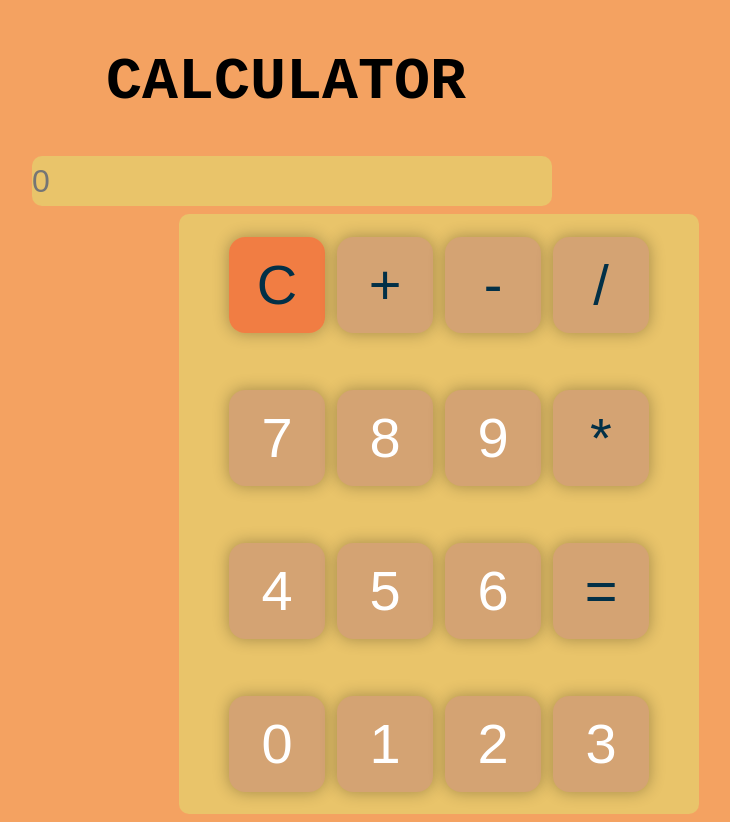
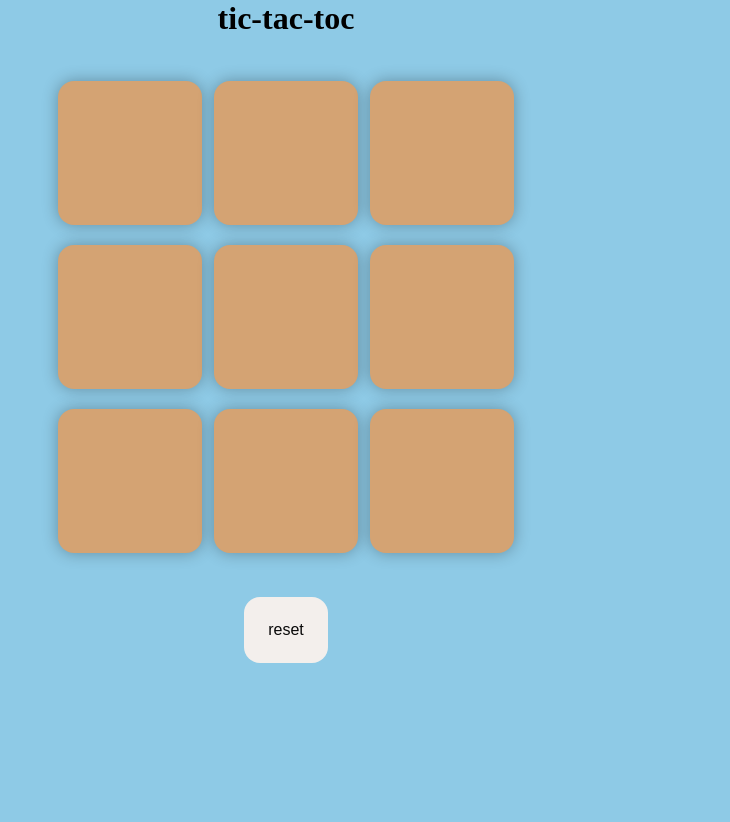
Before and after one commit to SAMARTHWALI/mini-projects, a plain HTML site: page index.html in a window 1280 px wide. Shown: the whole page, without its empty margins (354-1084 px from the left). After the commit the page ends 800 px from the top, so only its background shows below. Drawn offline with Linux system fonts and the light colour scheme.

Commit message:
Add files via upload
this is the tic tac toc game
HTML,CSS,javascript

```diff
--- a/index.html
+++ b/index.html
@@ -3,34 +3,34 @@
 <head>
     <meta charset="UTF-8">
     <meta name="viewport" content="width=device-width, initial-scale=1.0">
-    <title>calculator</title>
+    <title>tic-tac-toc</title>
     <link rel="stylesheet" href="style.css">
 </head>
-<h1 id="title">calculator</h1>
-<body class="body">
-    <input type="text" placeholder="0">
-    <div id="container">
+<body>
+    <main>
+        <div class="msg-cointainer hide">
+            <p id="msg">winner</p>
+            <button id="new-btn">new game</button>
+        </div>
+        <h1>tic-tac-toc</h1>
+        <div class="container">
+            <div class="game">
+                <button class="box"></button>
+                <button class="box"></button>
+                <button class="box"></button>
+                <button class="box"></button>
+                <button class="box"></button>
+                <button class="box"></button>
+                <button class="box"></button>
+                <button class="box"></button>
+                <button class="box"></button>
 
-        <button class="btn" id="btnc">C</button>
-        <button class="btn" id="btn-">+</button>
-        <button class="btn" id="btn-">-</button>
-        <button class="btn" id="btn/">/</button>
-        <button class="btn" id="btn7">7</button>
-        <button class="btn" id="btn8">8</button>
-        <button class="btn" id="btn9">9</button>
-        <button class="btn" id="btn*">*</button>
-        <button class="btn" id="btn4">4</button>
-        <button class="btn" id="btn5">5</button>
-        <button class="btn" id="btn6">6</button>
-        <button class="btn" id="btn=">=</button>
-        <button class="btn" id="btn0">0</button>
-        <button class="btn" id="btn1">1</button>
-        <button class="btn" id="btn2">2</button>
-        <button class="btn" id="btn3">3</button>
+            </div>
 
+        </div>
+    </main>
+    <button id="reset-btn">reset</button>
 
-
-    </div>
 </body>
-<script src="cal.js"></script>
+<script src="app.js"></script>
 </html>
--- a/style.css
+++ b/style.css
@@ -1,65 +1,65 @@
 *{
-    border: 0px;
-    padding: 0px;
+    margin: 0;
+    padding: 0;
+}
+body{
+    background-color: #8ecae6;
+    text-align: center;
+}
+.container{
+    height: 70vh;
+    display: flex;
+
+    justify-content: center;
     align-items: center;
 }
-body{
-    background-color: #f4a261;
-    text-align: center;
-    align-content: center;
-
-
-}
-#container{
-    height:75vmin;
-    width:65vmin;
+.game{
+    height:60vmin;
+    width:60vmin;
     display: flex;
     flex-wrap: wrap;
     justify-content: center;
     align-items: center;
     gap: 1.5vmin;
-    background-color: #e9c46a;
-    border-radius: 10px;
-    margin-left: 525px;
-
-
-
 
 }
-.btn{
-    height: 12vmin;
-    width: 12vmin;
+.box{
+    height: 18vmin;
+    width: 18vmin;
     border-radius: 1rem;
+    border: none;
     box-shadow: 0 0 1rem rgba(0,0,0,0.3);
-    font-size: 7vmin;
+    font-size: 8vmin;
      color: #023047;
     background-color: #d4a373;
-
-
+    color: #f3d809;
 
 }
-#title{
-    font-size: 60px;
-
-    font-family: monospace;
-    text-transform: uppercase;
+#reset-btn{
+    padding: 1.5rem;
+    background-color: #f3efec;
+    color:#090909 ;
+    border-radius: 1rem;
+    font-size: medium;
+    border: none;
 }
-input{
-    height: 50px;
-    width:65vmin;
-    background-color:#e9c46a ;
-    text-align: left;
-    font-size: 4vmin;
-    margin-left: 12px;
-    border-radius: 10px;
-    margin-bottom: 1vmin;
-
+#new-btn{
+    padding: 1.5rem;
+    background-color: #f3efec;
+    color:#090909 ;
+    border-radius: 1rem;
+    font-size: medium;
+    border: none;
 
 }
-#btnc{
-    background-color: rgba(255, 0, 0, 0.366);
+#msg{
+    color: #e97014;
+    font-size: 8vmin;
 }
-#btn1,#btn2,#btn3 ,#btn4,#btn5,#btn6,#btn7,#btn8,#btn9,#btn0 {
-    color:white;
+.msg-container{
+    height: 30vmin;
+}
 
+.hide{
+    display:none;
 }
```
